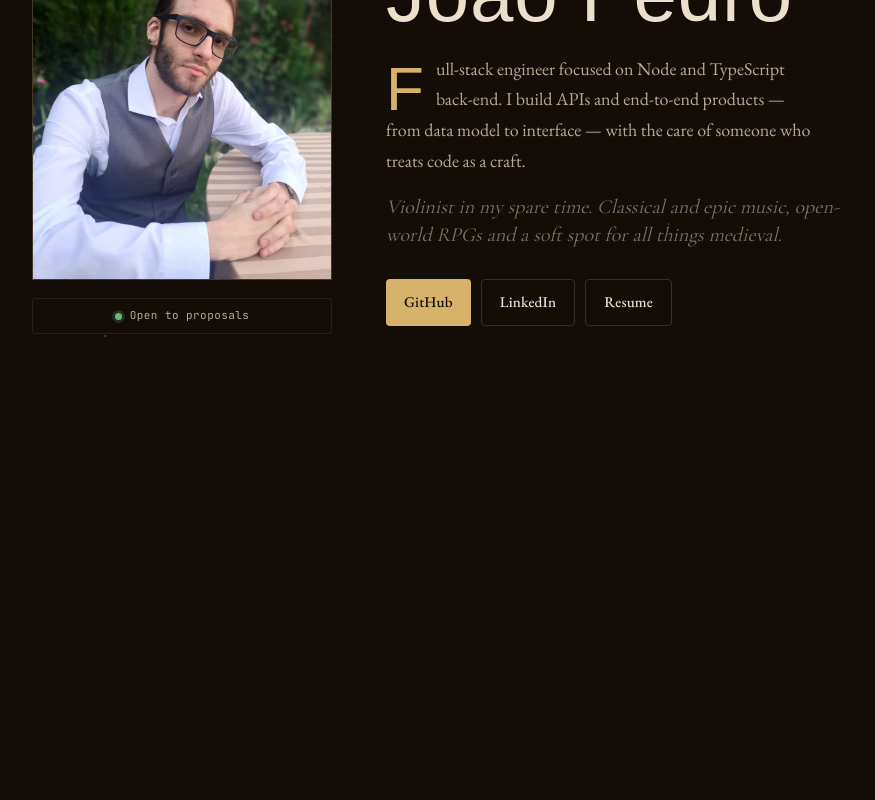
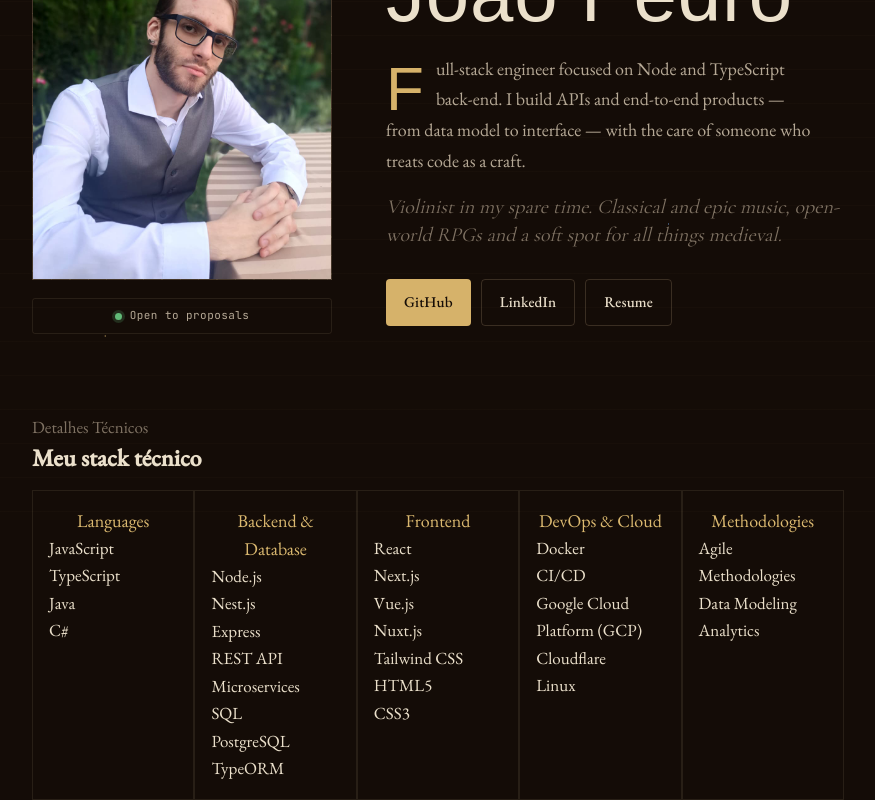
Before and after one commit to JoaoPedroQueirozRocha/Portifolio, a Next.js app in the folder frontend/: page /en in a window 1280 px wide. Shown: the part 288-1088 px from the top of the page, without its empty margins (202-1077 px from the left). Before the commit the page ends 800 px from the top, so only its background shows below. Built offline with nearby package versions, Linux system fonts and the light colour scheme; a web font is replaced by a local one.

Commit message:
feat: creating tech details

```diff
--- a/frontend/app/[lang]/page.tsx
+++ b/frontend/app/[lang]/page.tsx
@@ -2,6 +2,7 @@ import { notFound } from "next/navigation"
 import { getDictionary, isValidLocale } from "./dictionaries"
 import Portrait from "@/components/layout/Portrait"
 import Bio from "@/components/layout/Bio"
+import TechDetails from "@/components/layout/TechDetails"
 export default async function Home({ params }: PageProps<"/[lang]">) {
   const { lang } = await params
   if (!isValidLocale(lang)) notFound()
@@ -23,6 +24,9 @@ export default async function Home({ params }: PageProps<"/[lang]">) {
         <Portrait portrait={dict.portrait} />
         <Bio hero={dict.hero} />
       </section>
+      <section>
+        <TechDetails tech={dict.tech} />
+      </section>
 
 
 
--- a/frontend/components/layout/Bio.tsx
+++ b/frontend/components/layout/Bio.tsx
@@ -156,7 +156,10 @@ export default function Bio({ hero }: BioProps) {
           {hero.cta_cv}
         </a>
       </div>
+      {/* Details */}
+      <div className="flex flex-row">
 
+      </div>
     </div>
   )
 }
--- /dev/null
+++ b/frontend/components/layout/TechDetails.tsx
@@ -0,0 +1,113 @@
+"use client"
+
+import type { Dictionary } from "@/app/[lang]/dictionaries"
+import {
+    Table,
+    TableBody,
+    TableCaption,
+    TableCell,
+    TableFooter,
+    TableHead,
+    TableHeader,
+    TableRow,
+} from "../ui/table"
+
+interface TechDetailsProps {
+    tech: Dictionary["tech"]
+}
+
+export default function TechDetails({ tech }: TechDetailsProps) {
+
+    const elements = [
+        {
+            name: 'Languages',
+            technologies: [
+                'tech.languages.javascript',
+                'tech.languages.typescript',
+                'tech.languages.java',
+                'tech.languages.csharp'
+            ]
+        },
+        {
+            name: 'Backend & Database',
+            technologies: [
+                'tech.backend.nodejs',
+                'tech.backend.nestjs',
+                'tech.backend.express',
+                'tech.backend.apiRest',
+                'tech.backend.microservices',
+                'tech.database.sql',
+                'tech.database.postgresql',
+                'tech.database.typeorm'
+            ]
+        },
+        {
+            name: 'Frontend',
+            technologies: [
+                'tech.frontend.react',
+                'tech.frontend.nextjs',
+                'tech.frontend.vuejs',
+                'tech.frontend.nuxtjs',
+                'tech.frontend.tailwind',
+                'tech.frontend.html5',
+                'tech.frontend.css3'
+            ]
+        },
+        {
+            name: 'DevOps & Cloud',
+            technologies: [
+                'tech.devops.docker',
+                'tech.devops.cicd',
+                'tech.devops.gcp',
+                'tech.devops.cloudflare',
+                'tech.devops.linux'
+            ]
+        },
+        {
+            name: 'Methodologies',
+            technologies: [
+                'tech.methodologies.agile',
+                'tech.methodologies.dataModeling',
+                'tech.methodologies.analytics'
+            ]
+        }
+    ]
+
+
+
+
+
+    const getTechTranslation = (key: string) => {
+        const parts = key.split('.')
+        if (parts[0] === 'tech' && parts.length === 3) {
+            const category = parts[1] as keyof typeof tech
+            const item = parts[2] as keyof typeof tech[typeof category]
+            return tech[category]?.[item] || key
+        }
+        return key
+    }
+
+    return (
+        <div className="flex flex-col gap-4">
+            <div className="flex flex-row gap-2">
+                <div>
+                    <h3 className="text-faint">Detalhes Técnicos</h3>
+                    <h1 className="text-2xl font-bold">Meu stack técnico</h1>
+                </div>
+                <hr />
+            </div>
+            <div className="flex flex-row">
+                {elements.map((element) => (
+                    <div key={element.name} className="flex flex-col border border-line-soft p-4 w-full">
+                        <h2 className="text-lg text-center text-gold">{element.name}</h2>
+                        <ul>
+                            {element.technologies.map((technology) => (
+                                <li key={technology}>{getTechTranslation(technology)}</li>
+                            ))}
+                        </ul>
+                    </div>
+                ))}
+            </div>
+        </div>
+    )
+}
--- /dev/null
+++ b/frontend/components/ui/table.tsx
@@ -0,0 +1,116 @@
+"use client"
+
+import * as React from "react"
+
+import { cn } from "@/lib/utils"
+
+function Table({ className, ...props }: React.ComponentProps<"table">) {
+  return (
+    <div
+      data-slot="table-container"
+      className="relative w-full overflow-x-auto"
+    >
+      <table
+        data-slot="table"
+        className={cn("w-full caption-bottom text-sm", className)}
+        {...props}
+      />
+    </div>
+  )
+}
+
+function TableHeader({ className, ...props }: React.ComponentProps<"thead">) {
+  return (
+    <thead
+      data-slot="table-header"
+      className={cn("[&_tr]:border-b", className)}
+      {...props}
+    />
+  )
+}
+
+function TableBody({ className, ...props }: React.ComponentProps<"tbody">) {
+  return (
+    <tbody
+      data-slot="table-body"
+      className={cn("[&_tr:last-child]:border-0", className)}
+      {...props}
+    />
+  )
+}
+
+function TableFooter({ className, ...props }: React.ComponentProps<"tfoot">) {
+  return (
+    <tfoot
+      data-slot="table-footer"
+      className={cn(
+        "border-t bg-muted/50 font-medium [&>tr]:last:border-b-0",
+        className
+      )}
+      {...props}
+    />
+  )
+}
+
+function TableRow({ className, ...props }: React.ComponentProps<"tr">) {
+  return (
+    <tr
+      data-slot="table-row"
+      className={cn(
+        "border-b transition-colors hover:bg-muted/50 has-aria-expanded:bg-muted/50 data-[state=selected]:bg-muted",
+        className
+      )}
+      {...props}
+    />
+  )
+}
+
+function TableHead({ className, ...props }: React.ComponentProps<"th">) {
+  return (
+    <th
+      data-slot="table-head"
+      className={cn(
+        "h-10 px-2 text-left align-middle font-medium whitespace-nowrap text-foreground [&:has([role=checkbox])]:pr-0",
+        className
+      )}
+      {...props}
+    />
+  )
+}
+
+function TableCell({ className, ...props }: React.ComponentProps<"td">) {
+  return (
+    <td
+      data-slot="table-cell"
+      className={cn(
+        "p-2 align-middle whitespace-nowrap [&:has([role=checkbox])]:pr-0",
+        className
+      )}
+      {...props}
+    />
+  )
+}
+
+function TableCaption({
+  className,
+  ...props
+}: React.ComponentProps<"caption">) {
+  return (
+    <caption
+      data-slot="table-caption"
+      className={cn("mt-4 text-sm text-muted-foreground", className)}
+      {...props}
+    />
+  )
+}
+
+export {
+  Table,
+  TableHeader,
+  TableBody,
+  TableFooter,
+  TableHead,
+  TableRow,
+  TableCell,
+  TableCaption,
+}
--- a/frontend/dictionaries/en.json
+++ b/frontend/dictionaries/en.json
@@ -76,5 +76,51 @@
     "lang_toggle": "Mudar para Português",
     "not_found": "Page not found",
     "back_home": "Back to home"
+  },
+  "tech": {
+    "languages": {
+      "javascript": "JavaScript",
+      "typescript": "TypeScript",
+      "java": "Java",
+      "csharp": "C#"
+    },
+    "backend": {
+      "nodejs": "Node.js",
+      "nestjs": "Nest.js",
+      "express": "Express",
+      "apiRest": "REST API",
+      "microservices": "Microservices"
+    },
+    "frontend": {
+      "react": "React",
+      "nextjs": "Next.js",
+      "vuejs": "Vue.js",
+      "nuxtjs": "Nuxt.js",
+      "tailwind": "Tailwind CSS",
+      "html5": "HTML5",
+      "css3": "CSS3"
+    },
+    "database": {
+      "sql": "SQL",
+      "postgresql": "PostgreSQL",
+      "typeorm": "TypeORM"
+    },
+    "devops": {
+      "docker": "Docker",
+      "cicd": "CI/CD",
+      "gcp": "Google Cloud Platform (GCP)",
+      "cloudflare": "Cloudflare",
+      "linux": "Linux"
+    },
+    "versionControl": {
+      "git": "Git",
+      "github": "GitHub",
+      "gitlab": "GitLab"
+    },
+    "methodologies": {
+      "agile": "Agile Methodologies",
+      "dataModeling": "Data Modeling",
+      "analytics": "Analytics"
+    }
   }
 }
--- a/frontend/dictionaries/pt-BR.json
+++ b/frontend/dictionaries/pt-BR.json
@@ -76,5 +76,51 @@
     "lang_toggle": "Switch to English",
     "not_found": "Página não encontrada",
     "back_home": "Voltar ao início"
+  },
+  "tech": {
+    "languages": {
+      "javascript": "JavaScript",
+      "typescript": "TypeScript",
+      "java": "Java",
+      "csharp": "C#"
+    },
+    "backend": {
+      "nodejs": "Node.js",
+      "nestjs": "Nest.js",
+      "express": "Express",
+      "apiRest": "API REST",
+      "microservices": "Microserviços"
+    },
+    "frontend": {
+      "react": "React",
+      "nextjs": "Next.js",
+      "vuejs": "Vue.js",
+      "nuxtjs": "Nuxt.js",
+      "tailwind": "Tailwind CSS",
+      "html5": "HTML5",
+      "css3": "CSS3"
+    },
+    "database": {
+      "sql": "SQL",
+      "postgresql": "PostgreSQL",
+      "typeorm": "TypeORM"
+    },
+    "devops": {
+      "docker": "Docker",
+      "cicd": "CI/CD",
+      "gcp": "Google Cloud Platform (GCP)",
+      "cloudflare": "Cloudflare",
+      "linux": "Linux"
+    },
+    "versionControl": {
+      "git": "Git",
+      "github": "GitHub",
+      "gitlab": "GitLab"
+    },
+    "methodologies": {
+      "agile": "Metodologias Ágeis",
+      "dataModeling": "Modelagem de dados",
+      "analytics": "Analytics"
+    }
   }
 }
```
Also changed, not shown: 1 other file (tests, documents, lock files or other folders).
